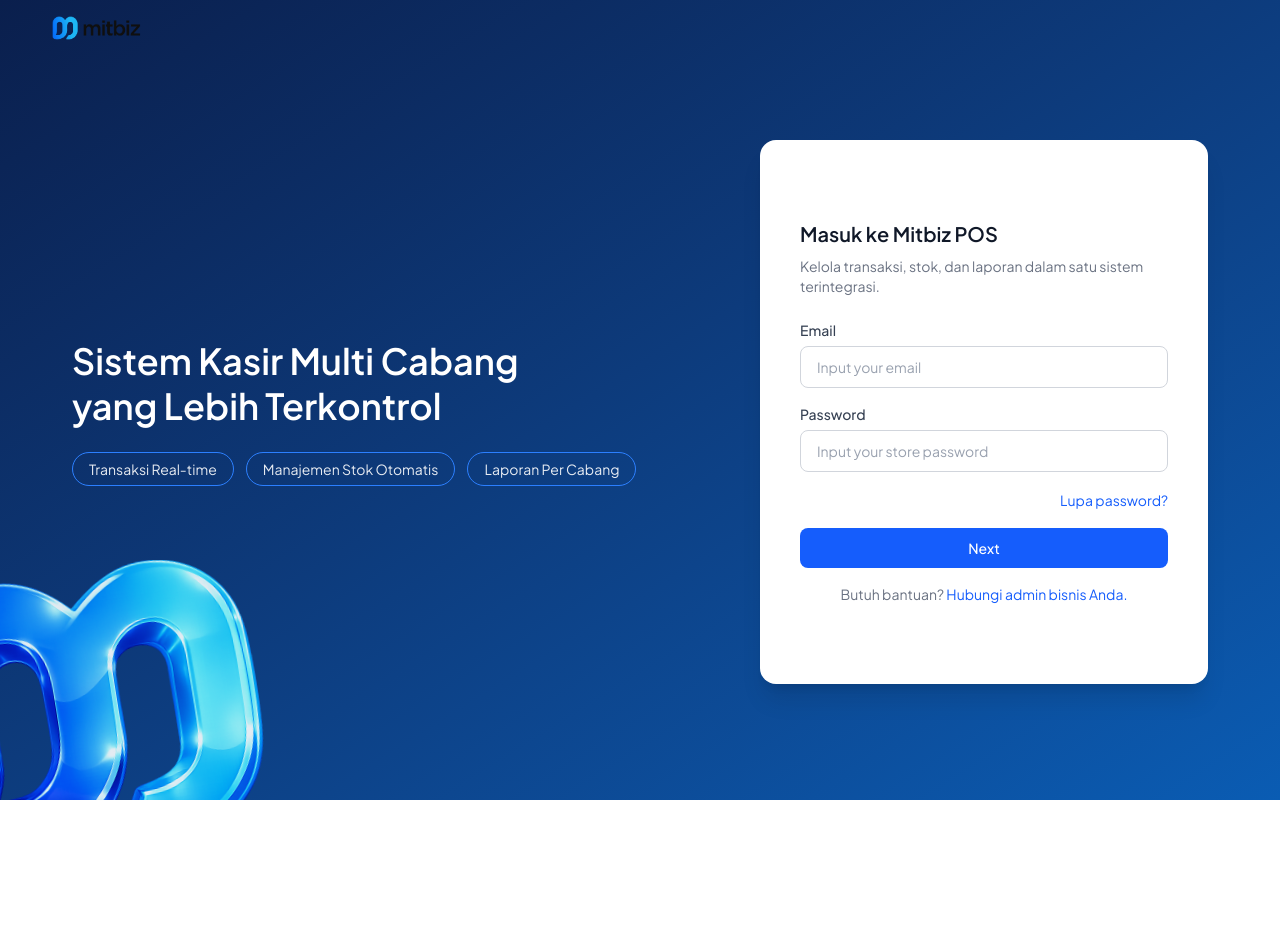
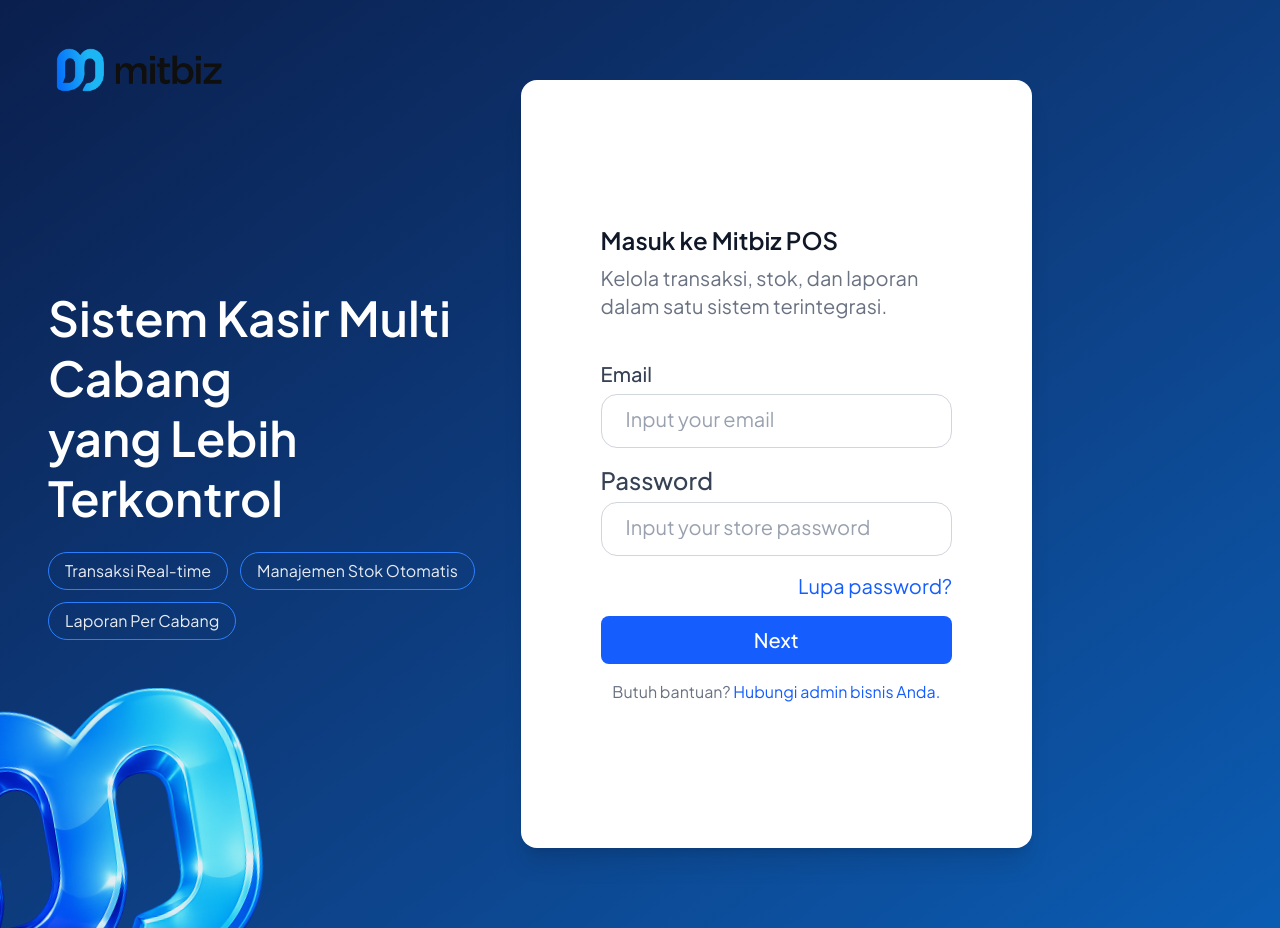
Before and after one commit to MuhammadAdrianEfrichan/mitbiz-adrian-internship, a React (Vite) app: page / in a window 1280 px wide. Before the commit the page ends 800 px from the top, so only its background shows below. Built offline with nearby package versions, Linux system fonts and the light colour scheme.

Commit message:
merapikan desain halaman login dan membuat todo list untuk next task yang akan di kerjakan

```diff
--- a/src/pages/Login/Login.jsx
+++ b/src/pages/Login/Login.jsx
@@ -16,53 +16,51 @@
                     style={{ objectPosition: "0% 50%" }}
                 />
             </div>
-
+            {/* main content */}
+            <div className="relative mx-auto min-h-[calc(100vh-88px)] max-w-9xl px-6 sm:px-12">
             {/* top bar */}
-            <div className="relative z-10 flex items-center justify-between px-10 py-3 sm:px-12">
-                <img src={logo} alt="Mitbiz" className="h-7 w-auto sm:h-8" />
+            <div className="absolute z-10 mt-10 w-[50%]">
+                <img src={logo} alt="Mitbiz" className="h-15 w-auto" />
             </div>
-
-            {/* main content */}
-            <div className="relative z-10 mx-auto flex min-h-[calc(100vh-88px)] max-w-9xl flex-col items-center justify-center gap-10 px-6 sm:px-12 lg:flex-row lg:items-center lg:justify-around">
+                <div className="flex  flex-col items-center justify-center gap-10 lg:flex-row lg:items-center lg:justify-between ">
                 {/* left copy */}
-                <div className="w-150 text-white">
-                    <h1 className="text-3xl font-semibold leading-tight sm:text-4xl">
+                <div className="w-160 text-white">
+                    <h1 className="text-5xl font-semibold leading-tight sm:text-5xl">
                         Sistem Kasir Multi Cabang
                         <br />
                         yang Lebih Terkontrol
                     </h1>
                     <div className="mt-6 flex flex-wrap gap-3">
-
                             <span
-                                className="rounded-full border border-blue-500 px-4 py-1.5 text-sm text-white/90"
+                                className="rounded-full border border-blue-500 px-4 py-1.5 text-md text-white/90"
                             >Transaksi Real-time
                             </span>
                             <span
-                                className="rounded-full border border-blue-500 px-4 py-1.5 text-sm text-white/90"
+                                className="rounded-full border border-blue-500 px-4 py-1.5 text-md text-white/90"
                             >Manajemen Stok Otomatis
                             </span>
                             <span
-                                className="rounded-full border border-blue-500 px-4 py-1.5 text-sm text-white/90"
+                                className="rounded-full border border-blue-500 px-4 py-1.5 text-md text-white/90"
                             >Laporan Per Cabang
                             </span>
                     </div>
                 </div>
                 {/* login card */}
-                <div className="w-full h-auto max-w-md rounded-2xl bg-white px-10 py-20 shadow-xl ">
-                    <div className="flex flex-col justify-center" >
-                    <h2 className="text-xl font-semibold text-gray-900">
+                <div className="w-170 h-auto rounded-2xl bg-white px-20 py-36 shadow-xl my-20 mr-50">
+                    <div className="flex flex-col justify-center gap-10" >
+                    <div className=""> <h2 className="text-2xl font-semibold text-gray-900">
                         Masuk ke Mitbiz POS
                     </h2>
-                    <p className="mt-2 text-sm text-gray-500">
+                    <p className="mt-2 text-xl text-gray-500">
                         Kelola transaksi, stok, dan laporan dalam satu sistem
                         terintegrasi.
-                    </p>
+                    </p></div>
 
-                    <form className="mt-6 space-y-4">
+                    <form className="space-y-4">
                         <div>
                             <label
                                 htmlFor="email"
-                                className="mb-1.5 block text-sm font-medium text-gray-700"
+                                className="mb-1.5 block text-xl font-medium text-gray-700"
                             >
                                 Email
                             </label>
@@ -71,14 +69,14 @@
                                 name="email"
                                 id="email"
                                 placeholder="Input your email"
-                                classname="w-full rounded-lg border border-gray-300 px-4 py-2.5 text-sm text-gray-900 placeholder:text-gray-400 focus:border-blue-500 focus:outline-none focus:ring-1 focus:ring-blue-500"
+                                classname="w-full rounded-2xl border border-gray-300 px-6 py-4 text-sm text-gray-900 placeholder:text-gray-400 placeholder:text-xl focus:border-blue-500 focus:outline-none focus:ring-1 focus:ring-blue-500"
                             />
                         </div>
 
                         <div>
                             <label
                                 htmlFor="password"
-                                className="mb-1.5 block text-sm font-medium text-gray-700"
+                                className="mb-1.5 block text-2xl font-medium text-gray-700"
                             >
                                 Password
                             </label>
@@ -87,14 +85,14 @@
                                 name="password"
                                 id="password"
                                 placeholder="Input your store password"
-                                classname="w-full rounded-lg border border-gray-300 px-4 py-2.5 text-sm text-gray-900 placeholder:text-gray-400 focus:border-blue-500 focus:outline-none focus:ring-1 focus:ring-blue-500"
+                                classname="w-full rounded-2xl border border-gray-300 px-6 py-4 text-sm text-gray-900 placeholder:text-gray-400 placeholder:text-xl focus:border-blue-500 focus:outline-none focus:ring-1 focus:ring-blue-500"
                             />
                         </div>
 
                         <div className="text-right">
                             <a
                                 href="#"
-                                className="text-sm text-blue-600 hover:underline"
+                                className="text-xl text-blue-600 hover:underline "
                             >
                                 Lupa password?
                             </a>
@@ -103,12 +101,11 @@
                         <Button
                             type="submit"
                             name="next"
-                            classname="w-full rounded-lg bg-blue-600 py-2.5 text-sm font-medium text-white transition hover:bg-blue-700"
-                        >
+                            classname="w-full rounded-lg bg-blue-600 py-2.5 text-xl font-medium text-white transition hover:bg-blue-700 cursor-pointer">
                             Next
                         </Button>
 
-                        <p className="text-center text-sm text-gray-500">
+                        <p className="text-center text-md text-gray-500">
                             Butuh bantuan?{" "}
                             <a
                                 href="#"
@@ -121,6 +118,7 @@
                 </div>
                 </div>
             </div>
+            </div>
         </div>
     );
 }
```
Also changed, not shown: todo-list.txt (added).
